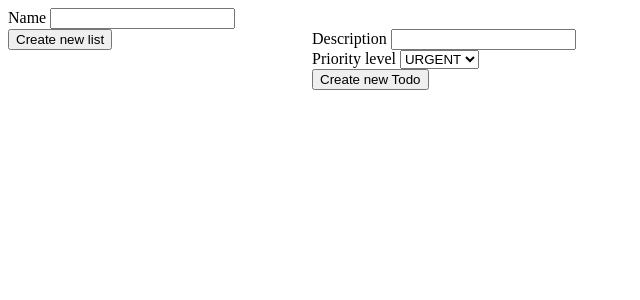
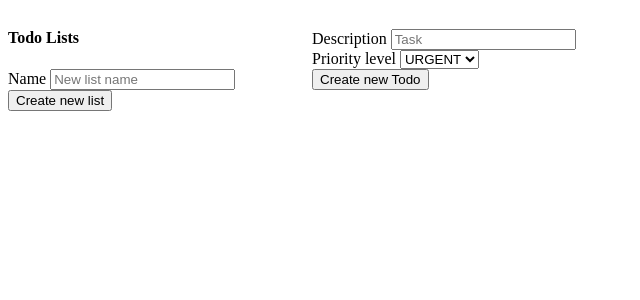
Before and after one commit to ciarancumiskey/flask-sql-todo, a Flask app: page /lists/1 in a window 1280 px wide. Shown: the top 300 px of the page, without its empty margins (0-640 px from the left). Run offline with Flask 2, Linux system fonts and the light colour scheme; data that the repository does not hold is empty.

Commit message:
Moved CSS to its own file and allowed user to add new lists
I should've double-checked my staged changes from the last commit. I ended up only committing an update to app.py which provided the ability on the backend to add new lists.

```diff
--- a/templates/index.html
+++ b/templates/index.html
@@ -1,65 +1,22 @@
+<!DOCTYPE html>
 <html>
     <head>
         <title>Todo App</title>
-        <style>
-            li {
-                clear: both;
-            }
-            ul {
-                list-style: none;
-                padding: 0;
-                margin: 0;
-                width: 300px;
-            }
-            #error {
-                color: red;
-            }
-            .hidden {
-                display: none;
-            }
-            .task-complete {
-                text-decoration: line-through;
-            }
-            .btn-delete, .btn-delete-list {
-                -webkit-appearance: none;
-                background-color: red;
-                color: white;
-                float: right;
-                cursor: pointer;
-                font-size: 20px;
-            }
-            .priority-urgent {
-                background-color: red;
-                color: white;
-            }
-            .priority-high {
-                background-color: orange;
-            }
-            .priority-medium {
-                background-color: yellow;
-            }
-            .priority-low {
-                background-color: green;
-                color: white;
-            }
-            .lists-wrapper, .todos-wrapper {
-                display: inline-block;
-                vertical-align: top;
-            }
-        </style>
+        <link rel="stylesheet" href="{{ url_for('static', filename='stylesheets/index.css') }}">
     </head>
     <body>
         <div class="lists-wrapper">
-            <form id="form-create-list">
+            <h4>Todo Lists</h4>
+            <form action="/lists/create" method="POST" id="form-create-list">
                 <div>
                     <label for="name">Name</label>
-                    <input type="text" name="name" id="input-list-name">
+                    <input type="text" name="name" id="input-list-name" placeholder="New list name" data-id="{{ active_list.id}}"/>
                 </div>
                 <div>
                     <input type="submit" id="new-list-submit" value="Create new list"/>
                 </div>
             </form>
-            <ul id="lists">
+            <ul id="list-todolists">
                 {% for list in lists %}
                 <li>
                     <input type="checkbox" data-id="{{ list.id }}" class="checkbox-list-complete"/>
@@ -72,9 +29,11 @@
         <div class="todos-wrapper">
             <h4>{{ active_list.name }}</h4>
             <form id="form-create-todo">
+                <!--This is just a quick and dirty way of passing the active list's ID into Javascript for posting to the DB-->
+                <input id="list_id" type="hidden" value="{{ active_list.id }}">
                 <div>
                     <label for="description">Description</label>
-                    <input type="text" name="description" id="input-description">
+                    <input type="text" name="description" id="input-description" placeholder="Task"/>
                 </div>
                 <div>
                     <label for="priority-level">Priority level</label>
@@ -106,6 +65,46 @@
         <script>
             addCheckboxes();
             addDeleteButtons();
+            document.getElementById("form-create-list").onsubmit = function(e){
+                e.preventDefault();
+                fetch("/lists/create", {
+                    method: "POST",
+                    body: JSON.stringify({
+                        "name": document.getElementById("input-list-name").value
+                    }),
+                    headers: {
+                        "Content-Type": "application/json"
+                    }
+                })
+                .then(function(response){
+                    return response.json();
+                })
+                .then(function(jsonResponse){
+                    const newListLi = document.createElement("li");
+                    //Create completion checkbox for the new list
+                    const newListCheckbox = document.createElement("input");
+                    newListCheckbox.className = "checkbox-list-complete";
+                    newListCheckbox.type = "checkbox";
+                    newListCheckbox.setAttribute("data-id", jsonResponse.id);
+                    newListLi.appendChild(newListCheckbox);
+                    //Give the list element a link
+                    const newListLink = document.createElement("a");
+                    const newListText = document.createTextNode(" " + jsonResponse.name);
+                    newListLink.appendChild(newListText);
+                    newListLink.href = "/lists/" + jsonResponse.id;
+                    newListLi.appendChild(newListLink);
+                    //Create deletion button for the new list
+                    const newListDeleteBtn = document.createElement('button');
+                    newListDeleteBtn.className = "btn-delete-list";
+                    newListDeleteBtn.setAttribute("data-id", jsonResponse.id);
+                    newListDeleteBtn.innerHTML = "Delete list";
+                    newListLi.appendChild(newListDeleteBtn);
+                    //Add the new list element to the list of lists
+                    document.getElementById("list-todolists").appendChild(newListLi);
+                    addCheckboxes();
+                    addDeleteButtons();
+                })
+            }
             document.getElementById("form-create-todo").onsubmit = function(e){
                 //Prevent the page from refreshing
                 e.preventDefault();
@@ -113,7 +112,8 @@
                     method: "POST",
                     body: JSON.stringify({
                         "description": document.getElementById("input-description").value,
-                        "priorityLevel": document.getElementById("select-priority-level").value
+                        "priorityLevel": document.getElementById("select-priority-level").value,
+                        "listId": document.getElementById("list_id").value
                     }),
                     headers: {
                         "Content-Type": "application/json"
@@ -124,7 +124,6 @@
                     return response.json();
                 })
                 .then(function(jsonResponse){
-                    //TODO: New list items' checkboxes don't have a data id.
                     console.log(jsonResponse);
                     //Create a new list item for the newly-created Todo
                     const newLiItem = document.createElement("li");
```
Also changed, not shown: static/stylesheets/index.css (added, +44 -0 lines).
